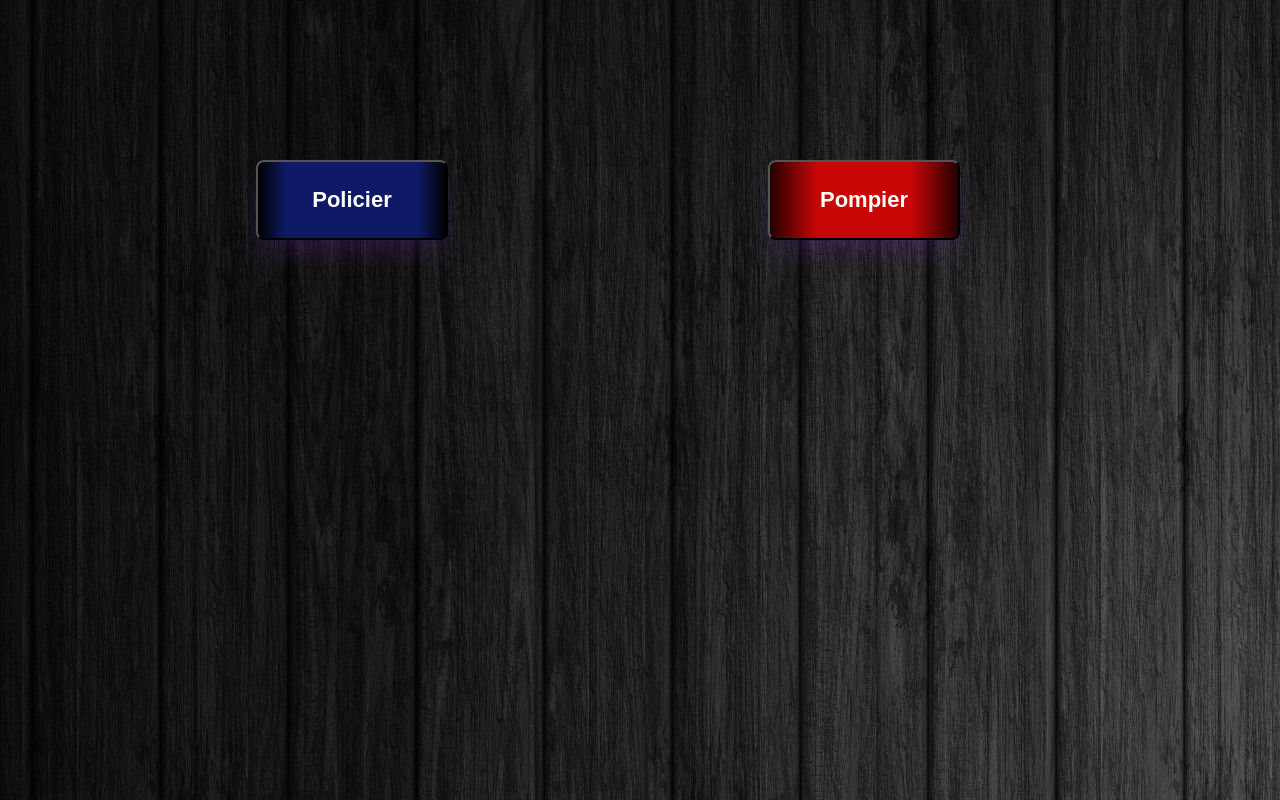
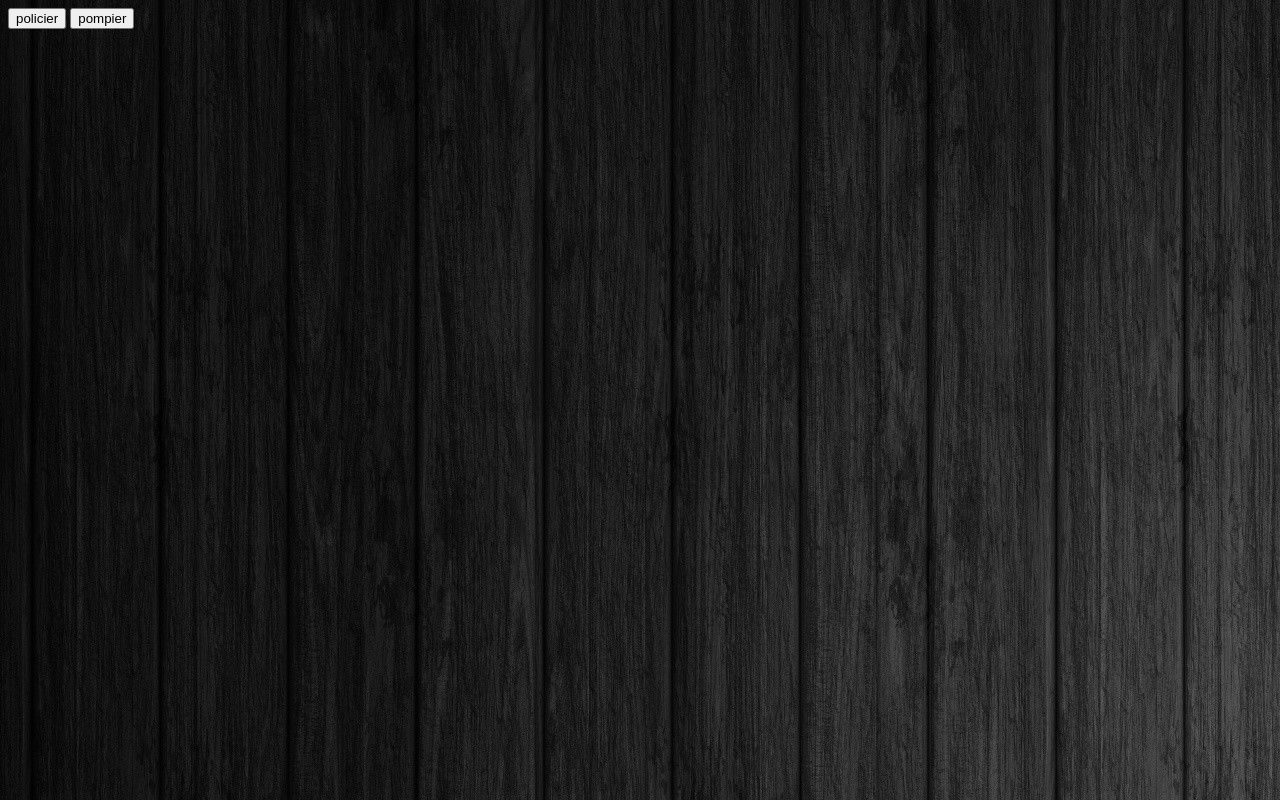
Before and after one commit to TristanTcDev/TOO-CAI-L3, a website: page ihm/index.html in a window 1280 px wide. Drawn offline with Linux system fonts and the light colour scheme; some packages are replaced by stand-ins of ours; a script that the page names is missing.

Commit message:
Update index.html

```diff
--- a/ihm/index.html
+++ b/ihm/index.html
@@ -6,8 +6,8 @@
         <script src="https://cdn.jsdelivr.net/npm/sweetalert2@11"></script>
         <script src="./js/index.js"></script>
         <link href="./CSS/index.css" rel="stylesheet"/>
-        <input id="Policier" class="Policier" type="button" value="Policier" onclick="btnPolicier()">
-        <input id="Pompier" class="Pompier" type="button" value="Pompier" onclick="btnPompier()">
+        <input id="policier" class="policier" type="button" value="policier" onclick="btnPolicier()">
+        <input id="pompier" class="pompier" type="button" value="pompier" onclick="btnPompier()">
         <input id="idlePomp" class="idlePomp" type="button" value="Envoyer les pompiers" onclick="idlePompier()">
     </head>
     <body>
```
